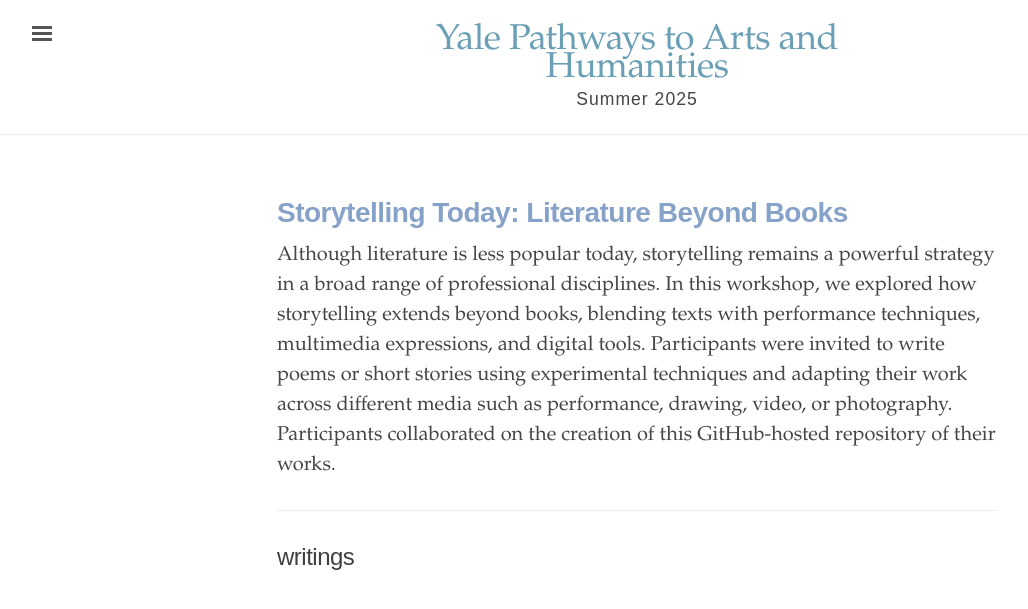
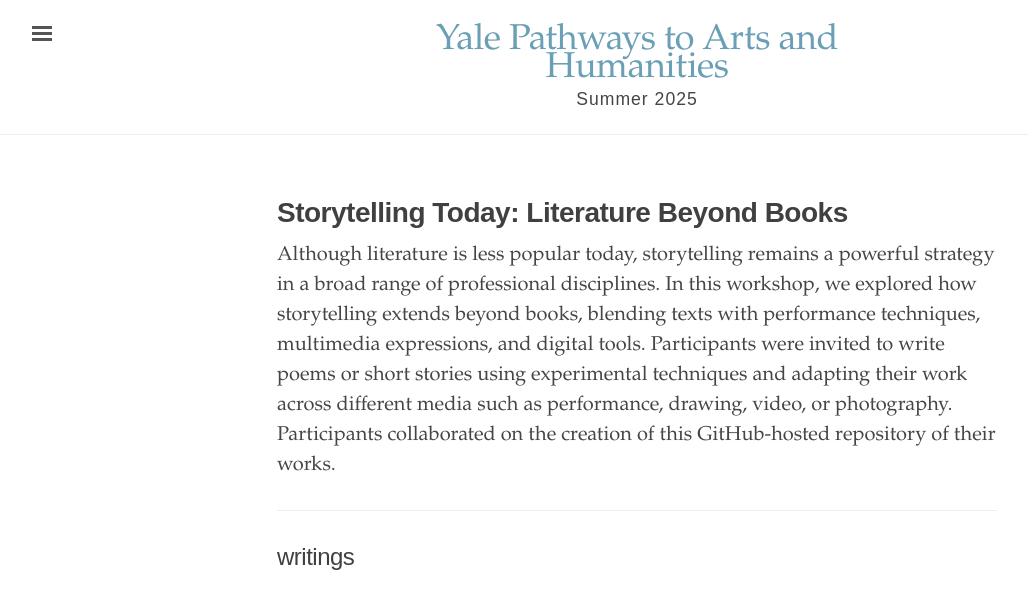
Before and after one commit to ypah-s25/storytelling, a Jekyll site: the page built from index.html, in a window 1280 px wide. Shown: the top 609 px of the page, without its empty margins (3-1031 px from the left). Built offline with Jekyll 4.4.1, drawn with Linux system fonts in a browser that asks for light colours.

Commit message:
Update index.html

```diff
--- a/index.html
+++ b/index.html
@@ -7,7 +7,7 @@
   <title>Yale Pathways to Arts and Humanities</title>
 </head>
 <div class="introduction">
-  <h1 style="font-weight: bold; color: #87A2C9;">Storytelling Today: Literature Beyond Books</h1>
+  <h1 style="font-weight: bold; color: ##0F4D92;">Storytelling Today: Literature Beyond Books</h1>
 <body>
 <p>
 Although literature is less popular today, storytelling remains a powerful strategy in a broad range of professional disciplines. In this workshop, we explored how storytelling extends beyond books, blending texts with performance techniques, multimedia expressions, and digital tools. Participants were invited to write poems or short stories using experimental techniques and adapting their work across different media such as performance, drawing, video, or photography. Participants collaborated on the creation of this GitHub-hosted repository of their works.
```
